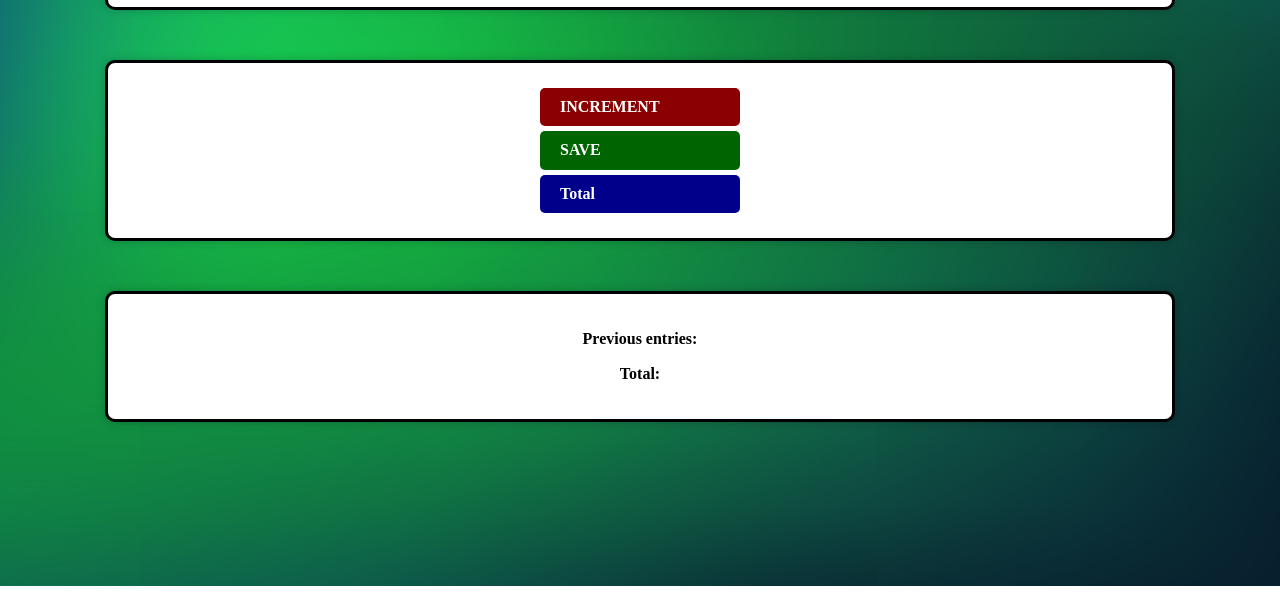
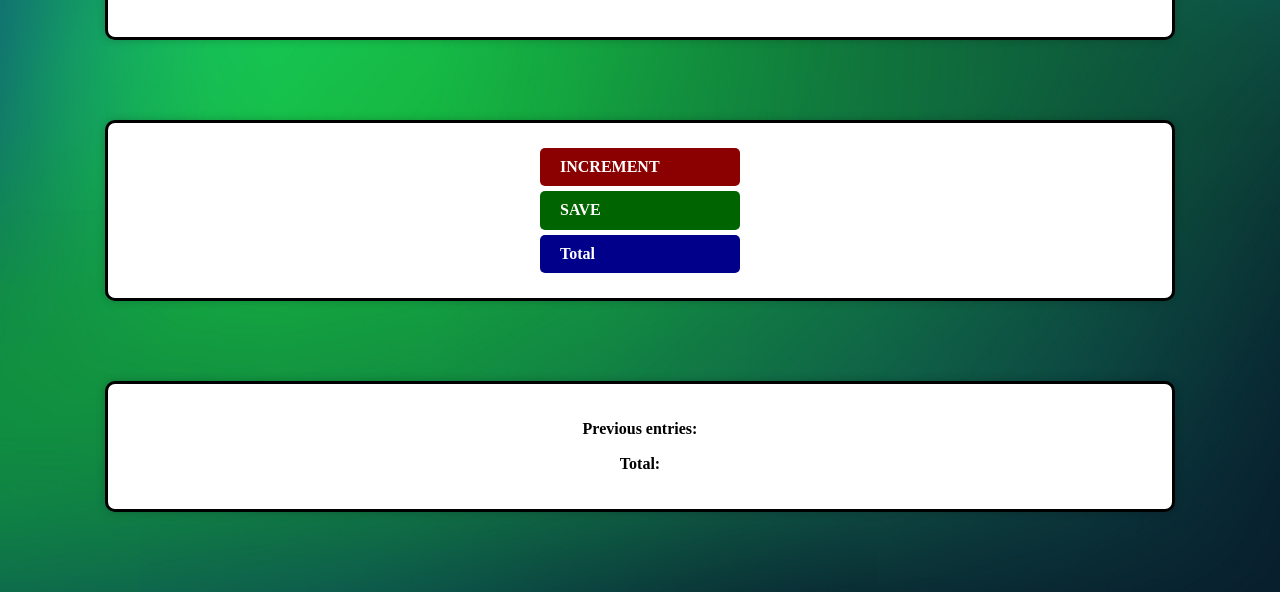
Before and after one commit to Balaji340/Count-WebApp, a plain HTML site: page index.html in a window 1280 px wide. Shown: the part 214-806 px from the top of the page. Drawn offline with nearby package versions, Linux system fonts and the light colour scheme.

Commit message:
Update index.css

```diff
--- a/index.css
+++ b/index.css
@@ -11,7 +11,7 @@ body {
 .container {
     background: white;
     max-width: 80%;
-    margin: 50px auto;
+    margin: 80px auto;
     padding: 20px;
     border: 3px solid black;
     border-radius: 10px;
```
